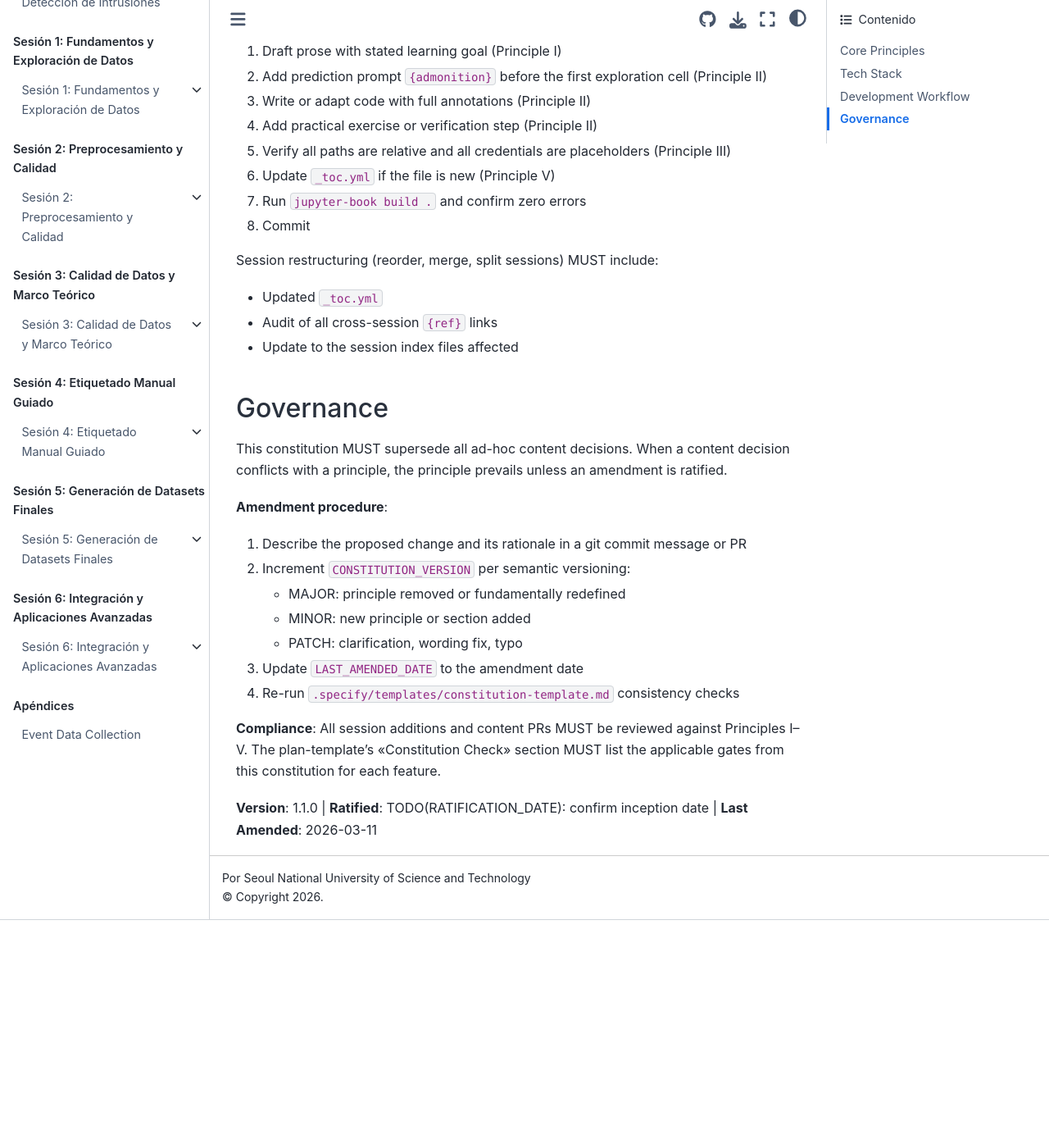
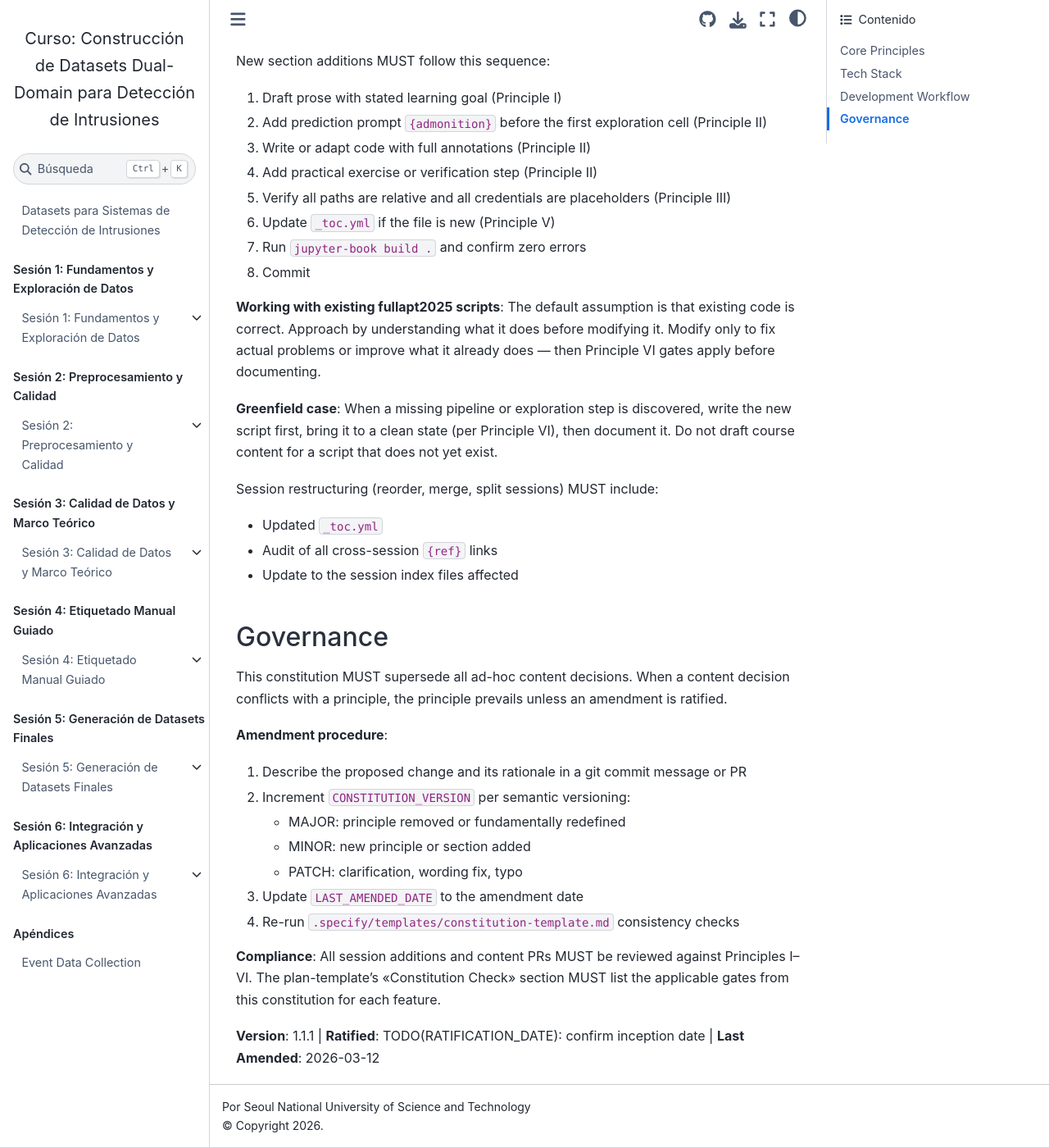
Before and after one commit to ollerenac/curso2026, a Jupyter Book: the page built from .specify/memory/constitution.md, in a window 1280 px wide and 1400 px high, scrolled down 3408 px. Shown: the whole window at 82% size. Built offline with Jupyter Book 1.0.4 settings and Sphinx 7.4.7 and the Sphinx Book theme 1.1.4, drawn with Linux system fonts in a browser that asks for light colours; before the commit the page ends 4530 px from its top, so only the background shows below that; some of the changed text lies outside the part shown.

Commit message:
docs: amend constitution to v1.1.1 — Tech Stack + Workflow methodology
Restore Principle VI (Script-First Coherence) which was missing from the
working directory. Add dataset-venv to Tech Stack. Add existing-code and
greenfield methodology guidance to Development Workflow section.

Co-Authored-By: Claude Sonnet 4.6 <noreply@anthropic.com>

```diff
--- a/.specify/memory/constitution.md
+++ b/.specify/memory/constitution.md
@@ -29,6 +29,17 @@
   Deferred TODOs:
     - TODO(RATIFICATION_DATE): exact project inception date unknown; approximate
       2026-01-01 used. Update when confirmed.
+
+  ---
+
+  Version change: 1.0.0 → 1.1.0 (2026-03-11)
+  Principles defined (new):
+    VI.  Script-First Coherence
+
+  Version change: 1.1.0 → 1.1.1 (2026-03-12)
+  Additions (PATCH):
+    - Tech Stack: dataset-venv entry
+    - Development Workflow: existing-code and greenfield methodology guidance
 -->
 
 # curso2026 Constitution
@@ -127,6 +138,8 @@ actual codebase — becoming misleading rather than instructive.
 - **Repository**: https://github.com/ollerenac/curso2026, branch `main`
 - **Dataset dependency**: fullapt2025 at `/home/researcher/Research/phd-thesis/fullapt2025/`
   (referenced but not committed; readers use their own installation)
+- **Python environment**: `fullapt2025/dataset-venv` — activate before running any
+  fullapt2025 script or notebook
 
 ## Development Workflow
 
@@ -140,6 +153,15 @@ New section additions MUST follow this sequence:
 6. Update `_toc.yml` if the file is new (Principle V)
 7. Run `jupyter-book build .` and confirm zero errors
 8. Commit
+
+**Working with existing fullapt2025 scripts**: The default assumption is that existing
+code is correct. Approach by understanding what it does before modifying it. Modify
+only to fix actual problems or improve what it already does — then Principle VI gates
+apply before documenting.
+
+**Greenfield case**: When a missing pipeline or exploration step is discovered, write
+the new script first, bring it to a clean state (per Principle VI), then document it.
+Do not draft course content for a script that does not yet exist.
 
 Session restructuring (reorder, merge, split sessions) MUST include:
 - Updated `_toc.yml`
@@ -162,7 +184,7 @@ is ratified.
 4. Re-run `.specify/templates/constitution-template.md` consistency checks
 
 **Compliance**: All session additions and content PRs MUST be reviewed against
-Principles I–V. The plan-template's "Constitution Check" section MUST list the
+Principles I–VI. The plan-template's "Constitution Check" section MUST list the
 applicable gates from this constitution for each feature.
 
-**Version**: 1.1.0 | **Ratified**: TODO(RATIFICATION_DATE): confirm inception date | **Last Amended**: 2026-03-11
+**Version**: 1.1.1 | **Ratified**: TODO(RATIFICATION_DATE): confirm inception date | **Last Amended**: 2026-03-12
```
Also changed, not shown: other parts of .specify/memory/constitution.md (+1 -1 lines), docs/plans/2026-03-12-constitution-v1.1.1-design.md (added, +51 -0 lines).
